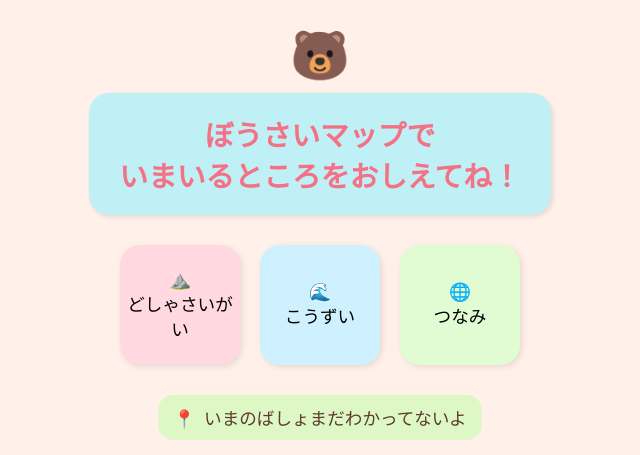
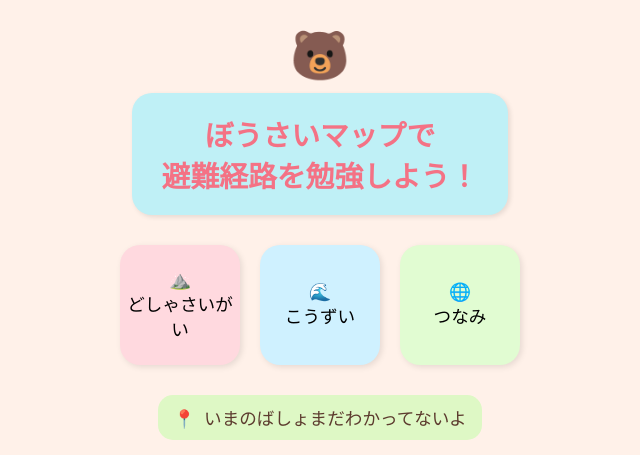
Before and after one commit to aki41105/entropy, a Flask app: page /getGeolocate in a window 1280 px wide. Shown: the top 455 px of the page, without its empty margins (320-960 px from the left). Run offline with Flask 3, Linux system fonts and the light colour scheme.

Commit message:
タイトルの変更

```diff
--- a/map_app/templates/geolocate.html
+++ b/map_app/templates/geolocate.html
@@ -88,7 +88,7 @@
 </head>
 <body>
   <div class="bear">🐻</div>
-  <h1>ぼうさいマップで<br>いまいるところをおしえてね！</h1>
+  <h1>ぼうさいマップで<br>避難経路を勉強しよう！</h1>
 
   <div class="btn-container">
     <button id="btn-dosya">⛰️<br>どしゃさいがい</button>
```
